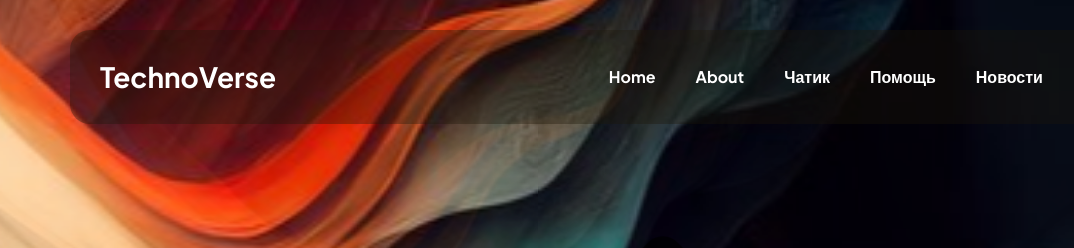
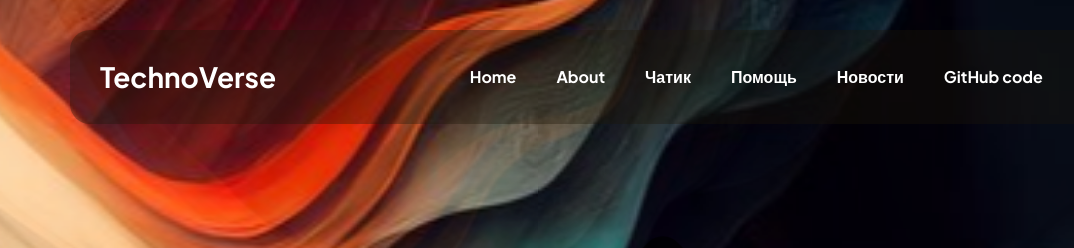
Before and after one commit to IliaPiasta/TechnoVerse, a plain HTML site: page index.html in a window 1280 px wide. Shown: the top 248 px of the page, 0-1074 px from the left. Drawn offline with Linux system fonts and the light colour scheme.

Commit message:
Update index.html

```diff
--- a/index.html
+++ b/index.html
@@ -72,6 +72,10 @@ Bootstrap 5 HTML CSS Template
 
                                 <li class="nav-item">
                                     <a class="nav-link click-scroll" href="https://discord.com/channels/1129823213581508668/1230902289099784252">Новости</a>
+                                </li>
+
+				<li class="nav-item">
+                                    <a class="nav-link click-scroll" href="https://github.com/IliaPiasta/TechnoVerse">GitHub code</a>
                                 </li>
 
                             </ul>
```
